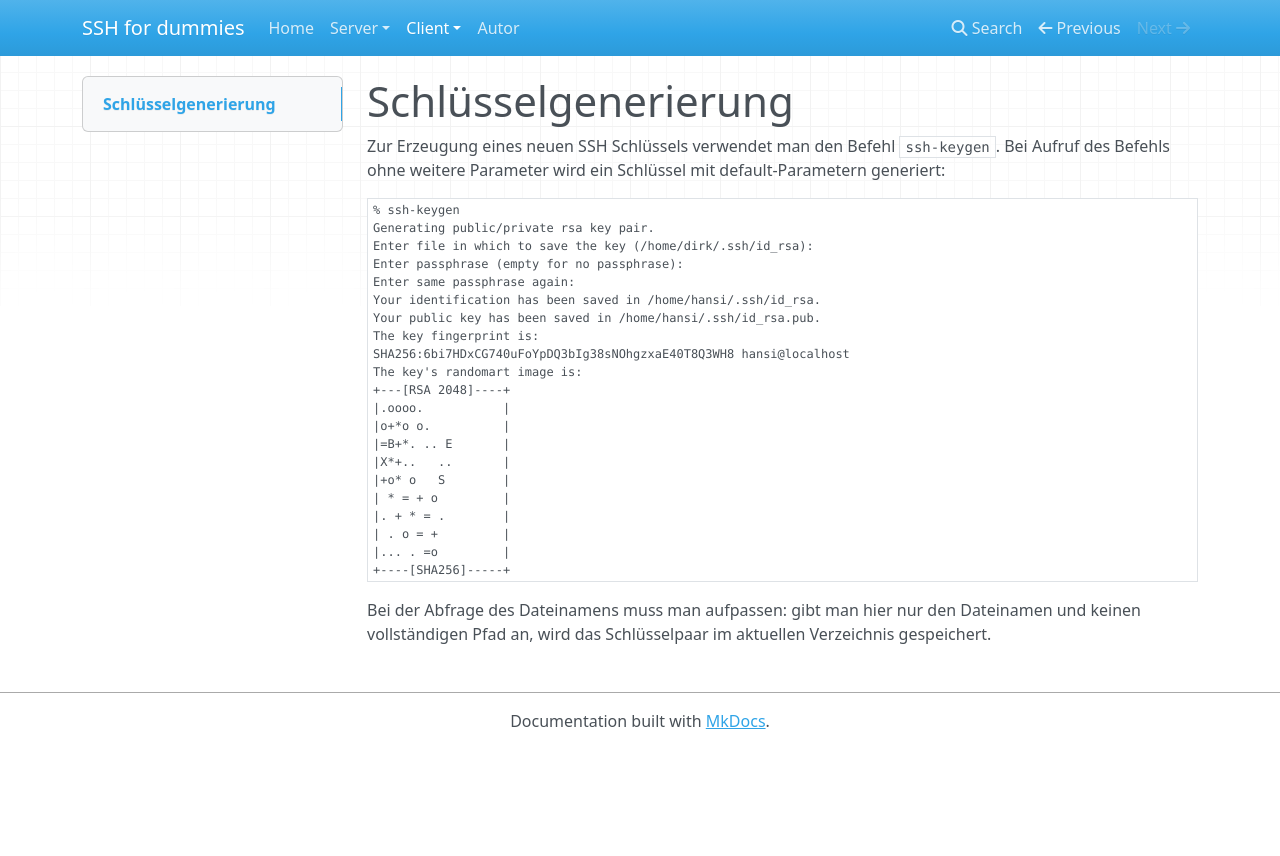
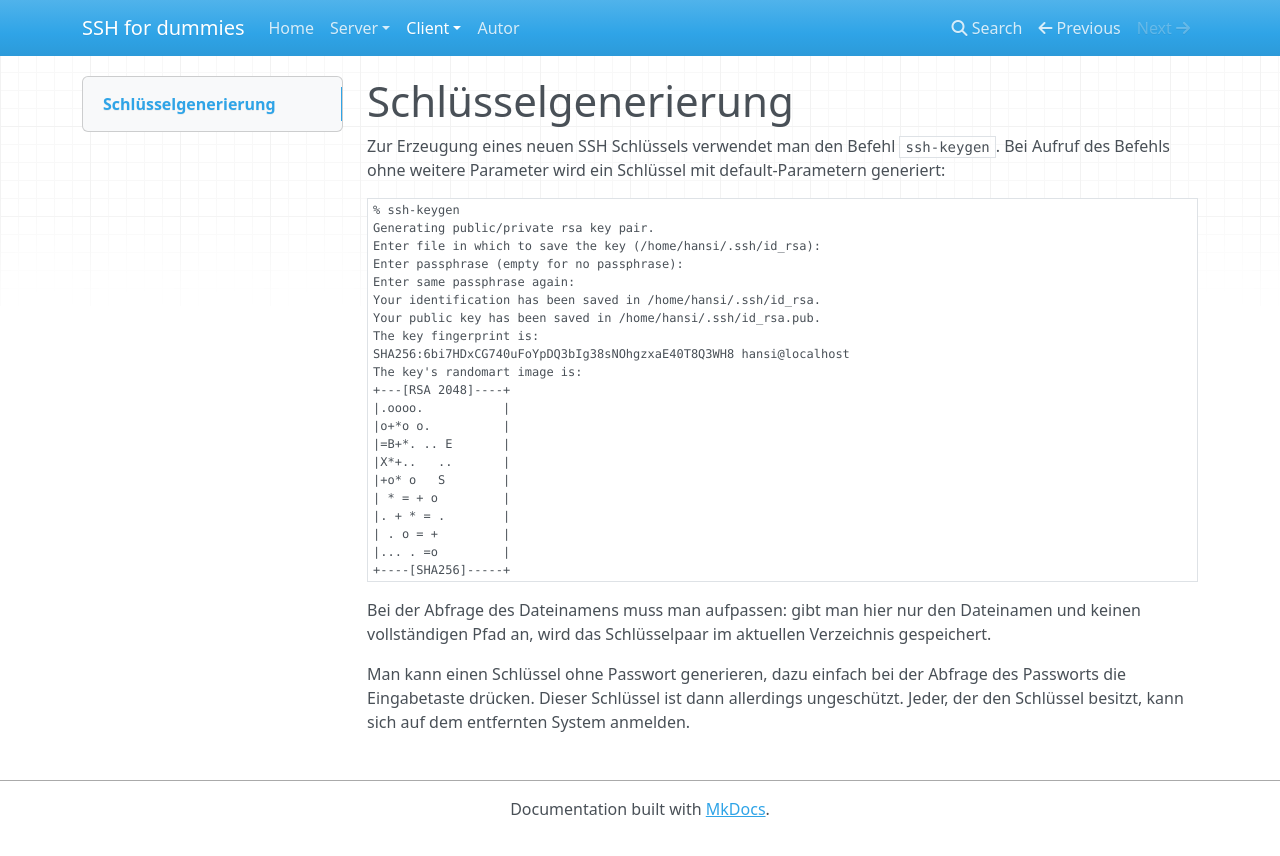
Before and after one commit to dirk-olmes/ssh-for-dummies, an MkDocs documentation site: the page built from docs/keygen.md, in a window 1280 px wide. Shown: the top 856 px of the page. Built offline with MkDocs 1.6.1, drawn with Linux system fonts in a browser that asks for light colours; nearby versions of some CDN libraries; old or Windows-style settings are respelled for this version of MkDocs.

Commit message:
Hinweis auf Schlüssel ohne Passwort hinzugefügt

````diff
--- a/docs/keygen.md
+++ b/docs/keygen.md
@@ -4,7 +4,7 @@ Zur Erzeugung eines neuen SSH Schlüssels verwendet man den Befehl `ssh-keygen`.
 ```no-highlight
 % ssh-keygen
 Generating public/private rsa key pair.
-Enter file in which to save the key (/home/dirk/.ssh/id_rsa):
+Enter file in which to save the key (/home/hansi/.ssh/id_rsa):
 Enter passphrase (empty for no passphrase):
 Enter same passphrase again:
 Your identification has been saved in /home/hansi/.ssh/id_rsa.
@@ -26,3 +26,5 @@ The key's randomart image is:
 ```
 
 Bei der Abfrage des Dateinamens muss man aufpassen: gibt man hier nur den Dateinamen und keinen vollständigen Pfad an, wird das Schlüsselpaar im aktuellen Verzeichnis gespeichert.
+
+Man kann einen Schlüssel ohne Passwort generieren, dazu einfach bei der Abfrage des Passworts die Eingabetaste drücken. Dieser Schlüssel ist dann allerdings ungeschützt. Jeder, der den Schlüssel besitzt, kann sich auf dem entfernten System anmelden.
````
